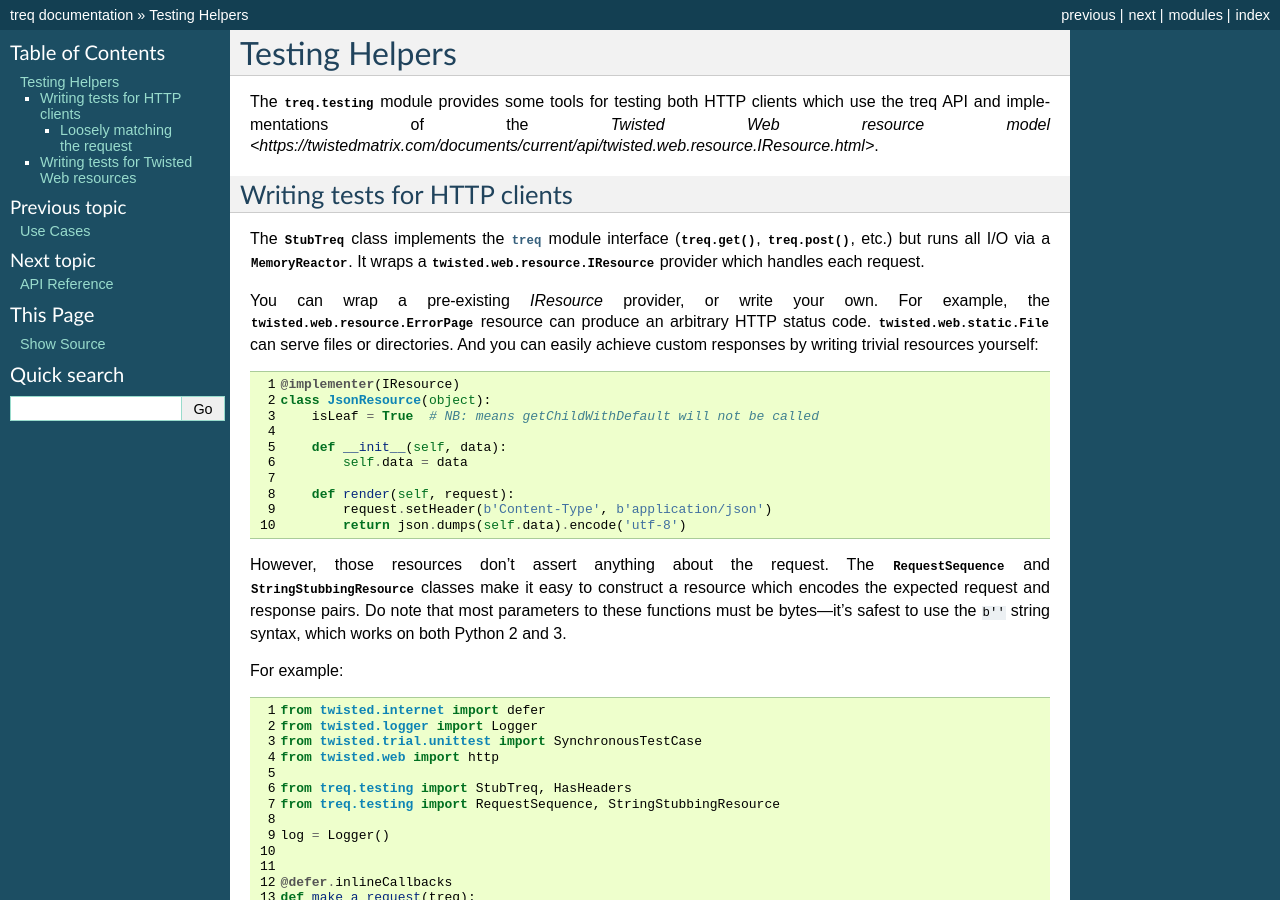
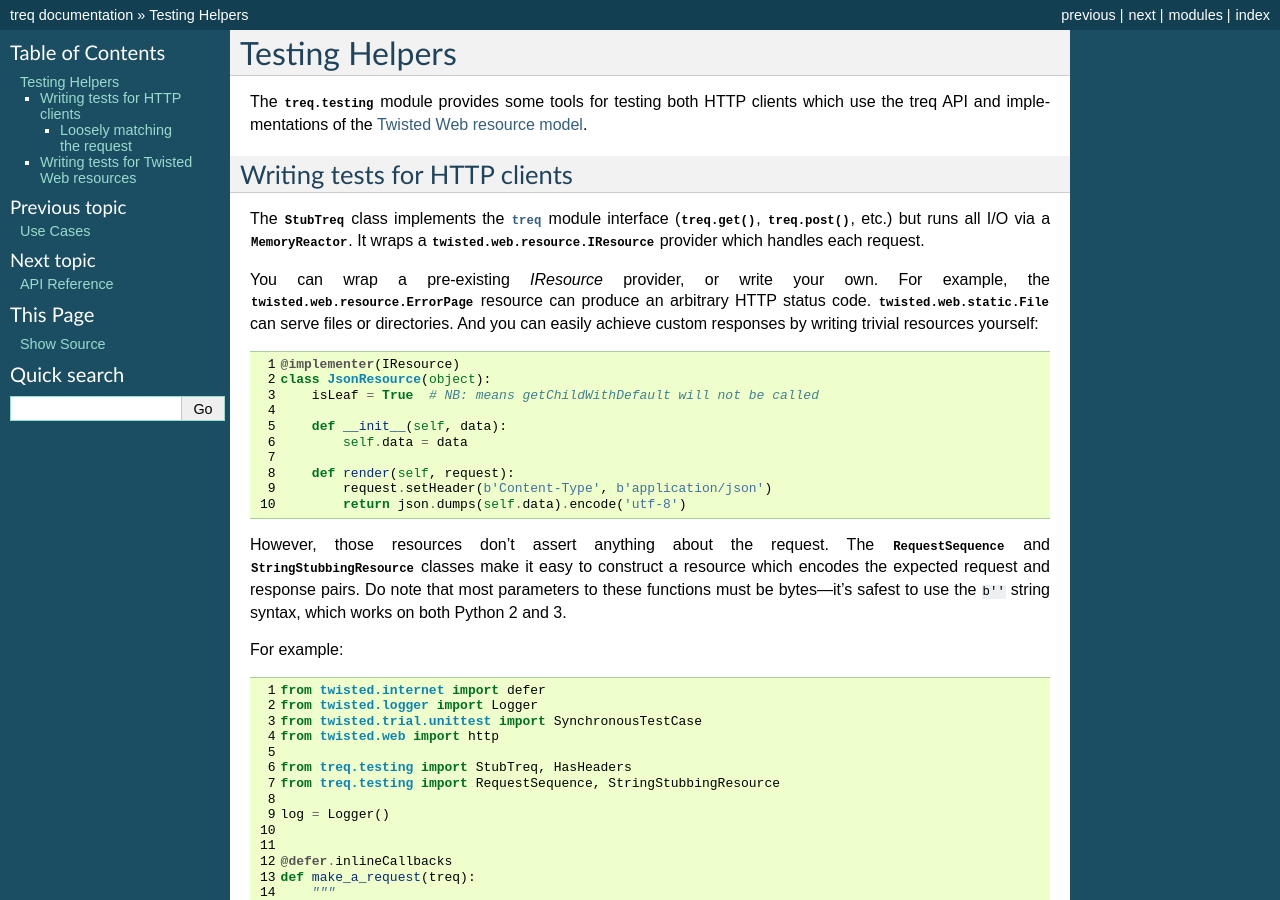
Before and after one commit to twisted/treq, a Sphinx documentation site: the page built from docs/testing.rst, in a window 1280 px wide and 900 px high. Built offline with Sphinx 7.4.7, drawn with Linux system fonts in a browser that asks for light colours; the version number could not be read and is left out; part of the change alters nothing that is shown; some of the changed text lies outside the part shown.

Commit message:
Fix links in the narrative testing docs

```diff
--- a/docs/testing.rst
+++ b/docs/testing.rst
@@ -1,12 +1,12 @@
 Testing Helpers
 ===============
 
-The :mod:`treq.testing` module provides some tools for testing both HTTP clients which use the treq API and implementations of the `Twisted Web resource model <https://twistedmatrix.com/documents/current/api/twisted.web.resource.IResource.html>`.
+The :mod:`treq.testing` module provides some tools for testing both HTTP clients which use the treq API and implementations of the `Twisted Web resource model <https://twistedmatrix.com/documents/current/api/twisted.web.resource.IResource.html>`_.
 
 Writing tests for HTTP clients
 ------------------------------
 
-The :class:`StubTreq` class implements the :mod:`treq` module interface (:func:`treq.get()`, :func:`treq.post()`, etc.) but runs all I/O via a :class:`~twisted.test.proto_helpers.MemoryReactor`.
+The :class:`~treq.testing.StubTreq` class implements the :mod:`treq` module interface (:func:`treq.get()`, :func:`treq.post()`, etc.) but runs all I/O via a :class:`~twisted.test.proto_helpers.MemoryReactor`.
 It wraps a :class:`twisted.web.resource.IResource` provider which handles each request.
 
 You can wrap a pre-existing `IResource` provider, or write your own.
@@ -54,4 +54,4 @@ Since :class:`~treq.testing.StubTreq` wraps any resource, you can use it to test
 This is superior to calling your resource's methods directly or passing mock objects, since it uses a real :class:`~twisted.web.client.Agent` to generate the request and a real :class:`~twisted.web.server.Site` to process the response.
 Thus, the ``request`` object your code interacts with is a *real* :class:`twisted.web.server.Request` and behaves the same as it would in production.
 
-Note that if your resource returns :data:`~twisted.web.server.NOT_DONE_YET` you must call the :meth:`~treq.testing.StubTreq.flush()` method to spin the memory reactor once the server writes additional data before the client will receive it.
+Note that if your resource returns :data:`~twisted.web.server.NOT_DONE_YET` you must keep a reference to the :class:`~treq.testing.RequestTraversalAgent` and call its :meth:`~treq.testing.RequestTraversalAgent.flush()` method to spin the memory reactor once the server writes additional data before the client will receive it.
```
